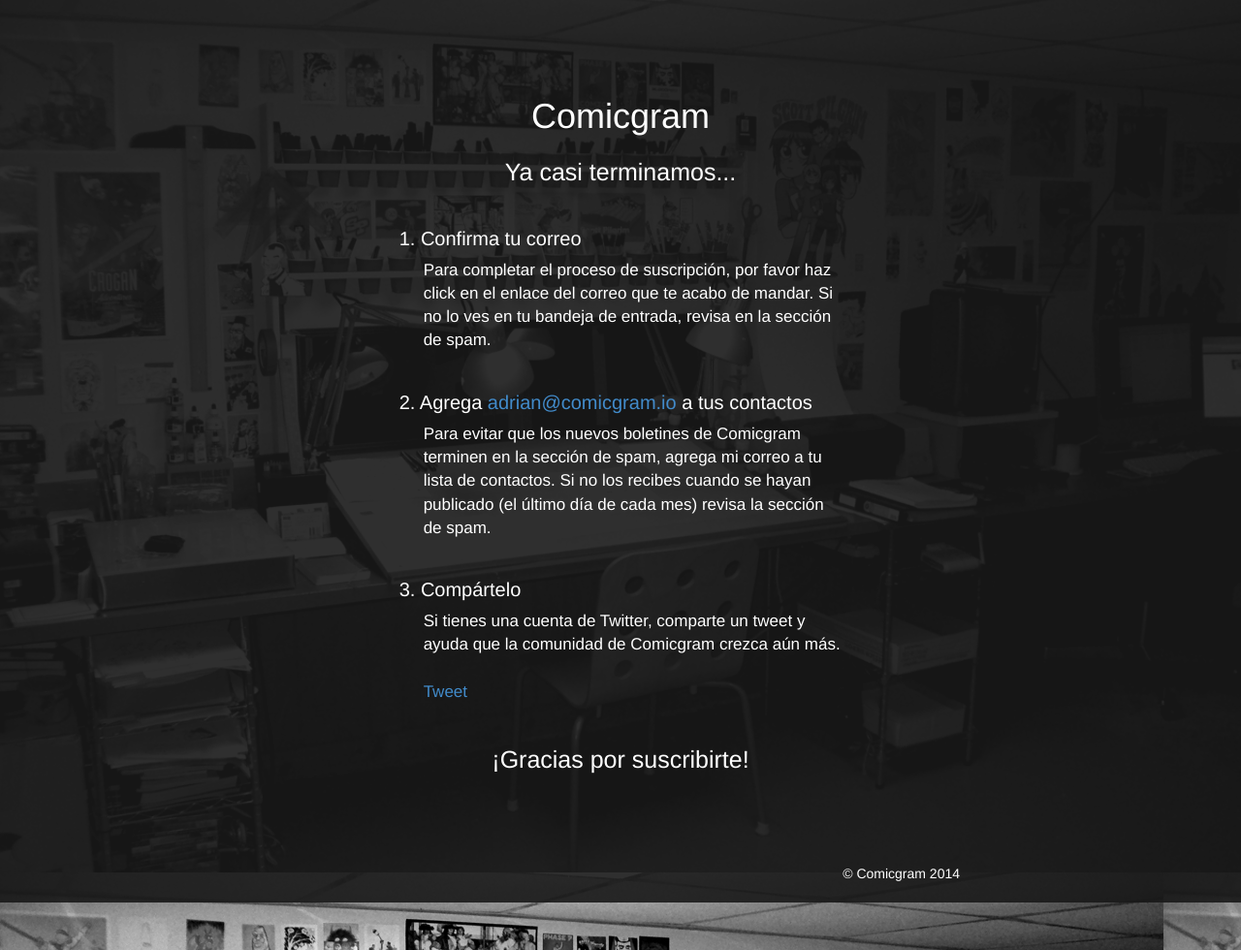
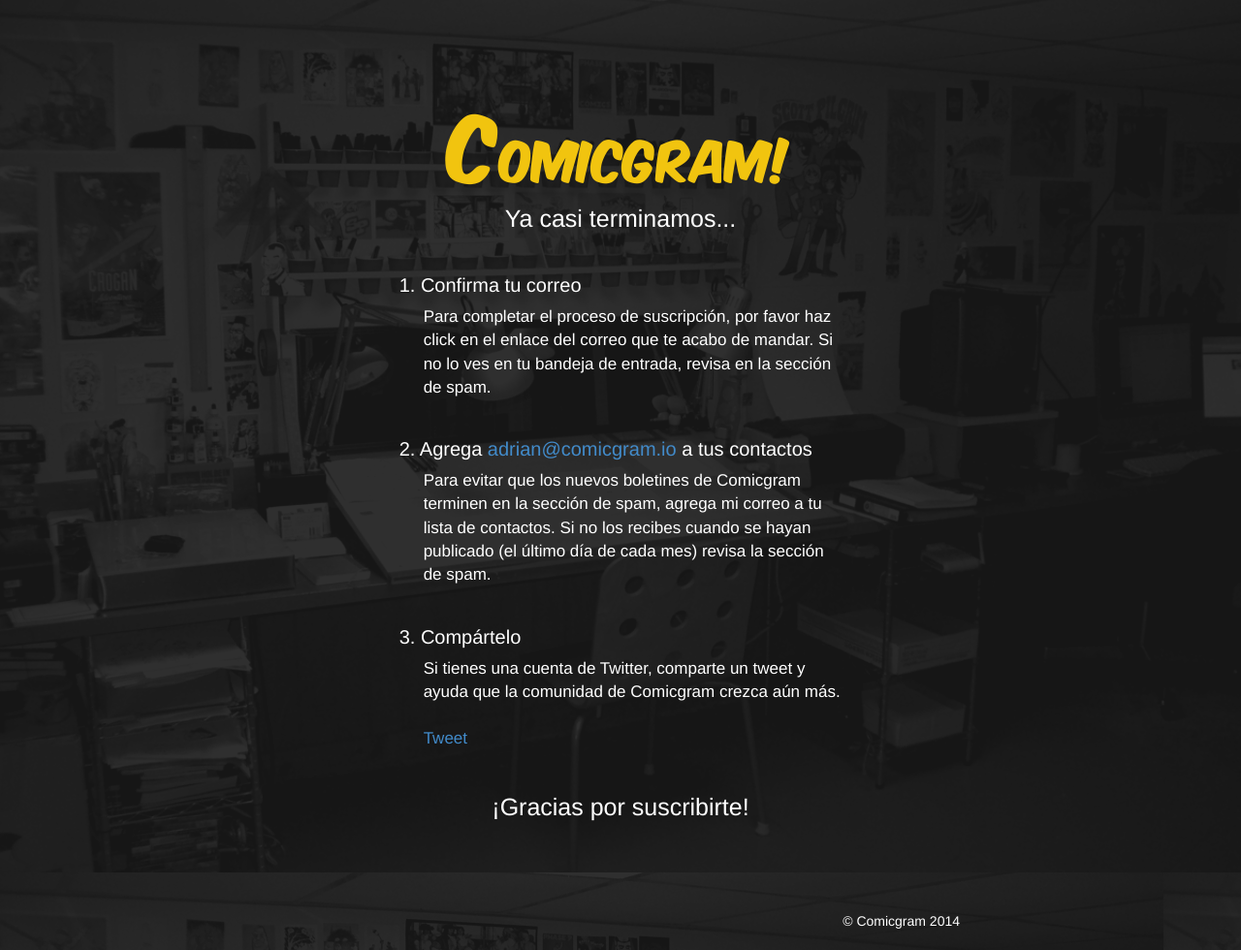
Before and after one commit to comicgram/newsletter-landing, a Jekyll site: the page built from thankyou.html, in a window 1280 px wide. Shown: the whole page at 97% size. Built offline with Jekyll 4.4.1, drawn with Linux system fonts in a browser that asks for light colours; nearby versions of some CDN libraries; some web fonts are replaced; comment, search, counter and statistics services are not loaded.

Commit message:
Modify the header to add the new styles

```diff
--- a/_includes/header.html
+++ b/_includes/header.html
@@ -1,5 +1,5 @@
 <header>
-  <h1 id="header">Comicgram</h1>
+  <h1 id="header">Comicgram!</h1>
   <p class="lead">
     Cada mes recibe en tu correo la información más relevante del mundo de los cómics, datos curiosos, información de los personajes y reseñas de las películas basadas en cómics.
   </p>
--- a/_sass/after.scss
+++ b/_sass/after.scss
@@ -4,6 +4,13 @@
   h1 {
     margin-top: 100px;
     margin-bottom: 20px;
+    font-size: 50px;
+    font-family: 'Komika Title';
+    color: #f1c40f;
+
+    &:first-letter {
+      font-size: 80px;
+    }
   }
 
   h2 {
--- a/_sass/header.scss
+++ b/_sass/header.scss
@@ -1,8 +1,15 @@
 header {
-  margin-top: 30%;
+  margin-top: 25%;
   margin-bottom: 50px;
 }
 
 #header {
   text-align: center;
+  font-size: 50px;
+  font-family: 'Komika Title';
+  color: #f1c40f;
 }
+
+#header:first-letter  {
+  font-size: 80px;
+}
--- a/thankyou.html
+++ b/thankyou.html
@@ -5,7 +5,7 @@
 <div id="after-content">
   <div class="row">
     <div class="col-xs-12">
-      <h1 class="text-center">Comicgram</h1>
+      <h1 class="text-center">Comicgram!</h1>
       <h2 class="lead text-center">Ya casi terminamos...</h2>
     </div>
   </div>
```
